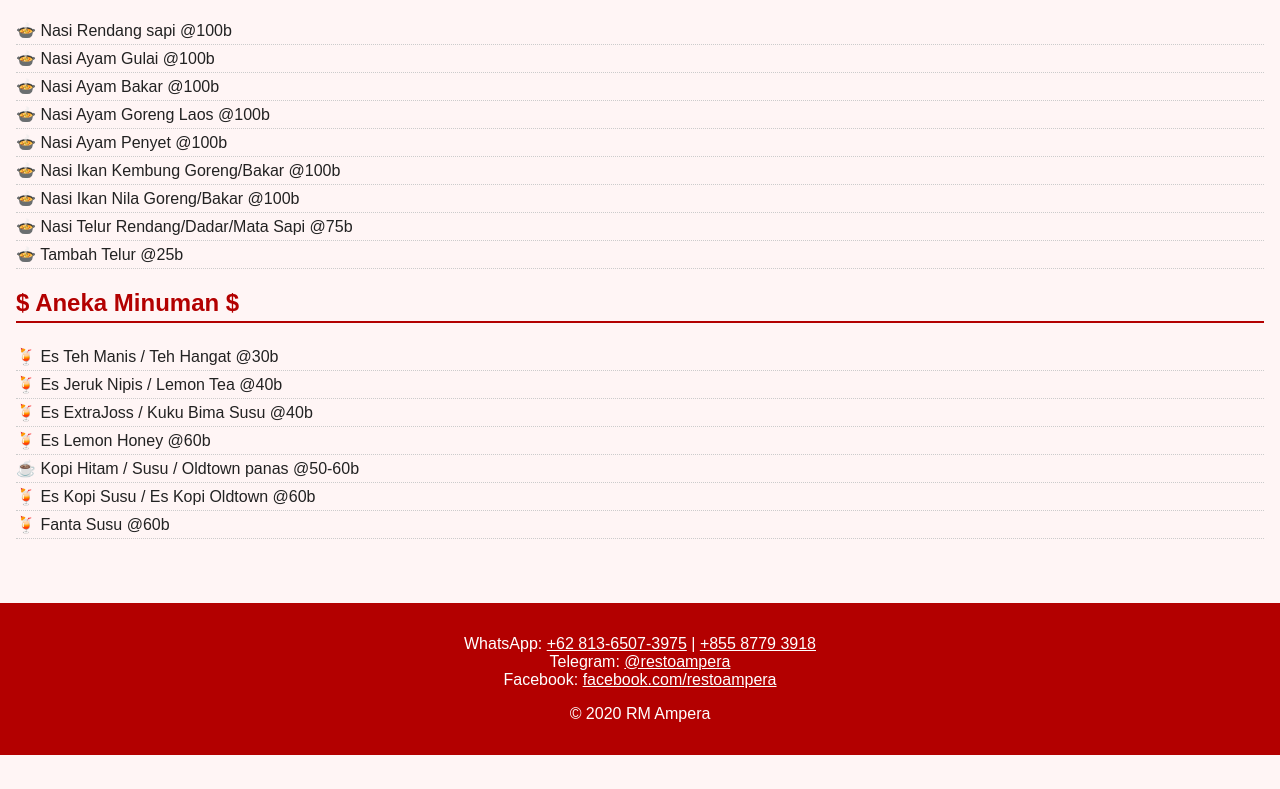
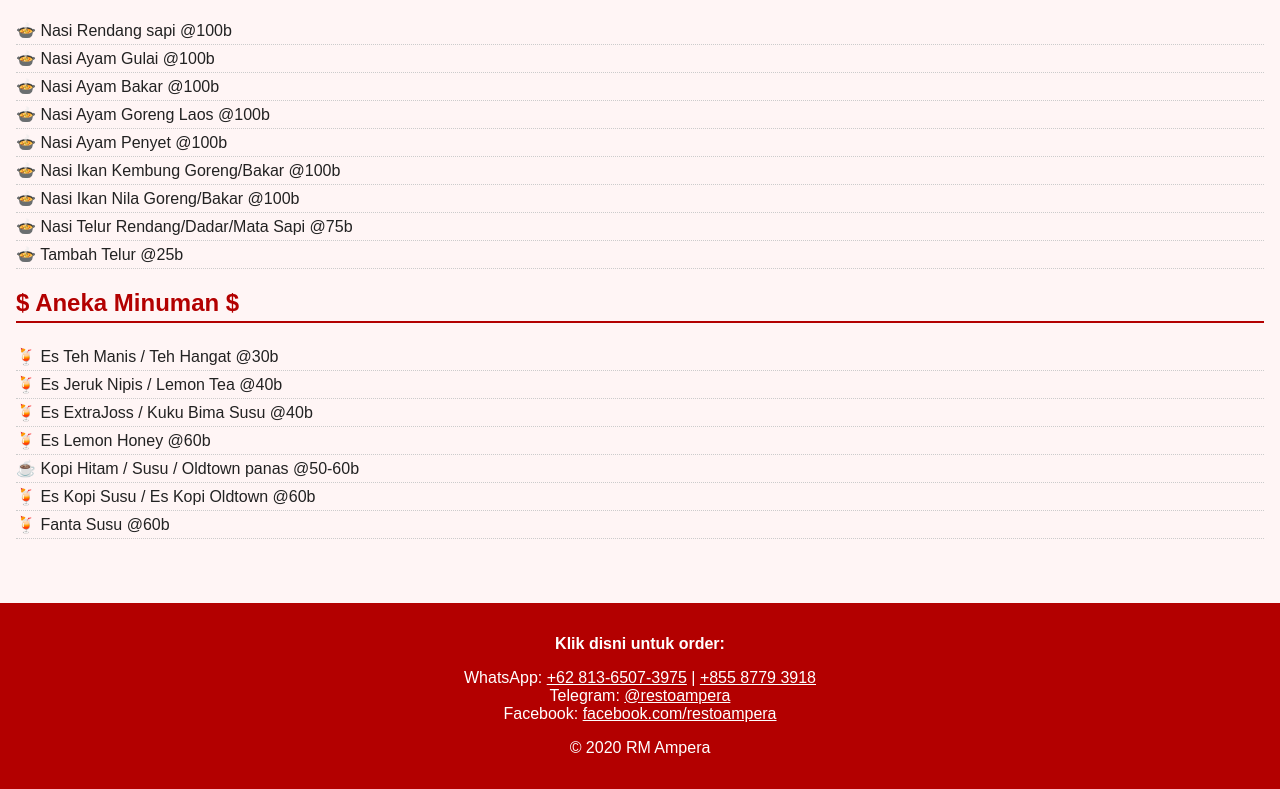
Before and after one commit to carolina141/rm-ampera, a plain HTML site: page index.html in a window 1280 px wide. Shown: the part 1740-2529 px from the top of the page. Before the commit the page ends 2495 px from the top, so only its background shows below. Drawn offline with Linux system fonts and the light colour scheme; files whose address does not match are found by name.

Commit message:
Update index.html

```diff
--- a/index.html
+++ b/index.html
@@ -148,6 +148,7 @@
     </section>
   </main>
   <footer>
+    <p><strong>Klik disni untuk order: </strong>
     <p class="contact">
       WhatsApp: <a href="https://wa.me/6281365073975">+62 813-6507-3975</a> |
       <a href="https://wa.me/85587793918">+855 8779 3918</a><br />
```
